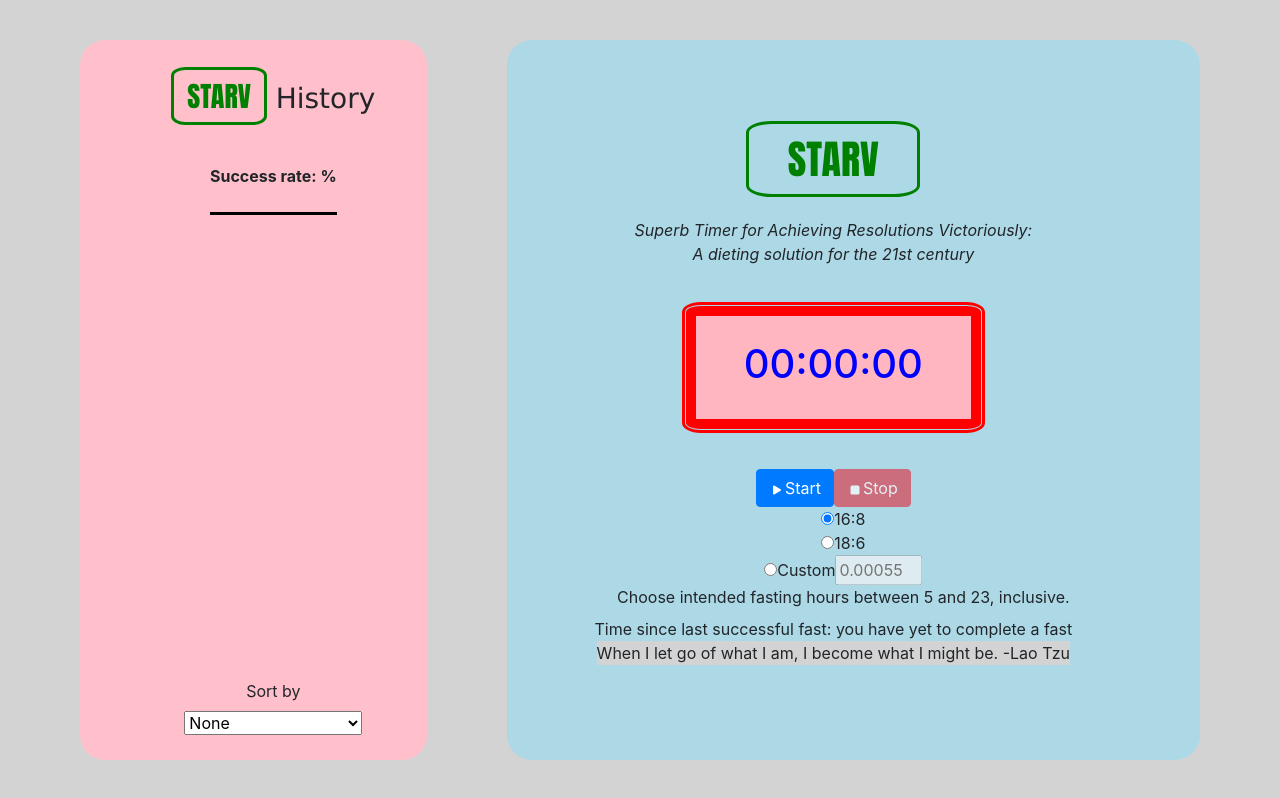
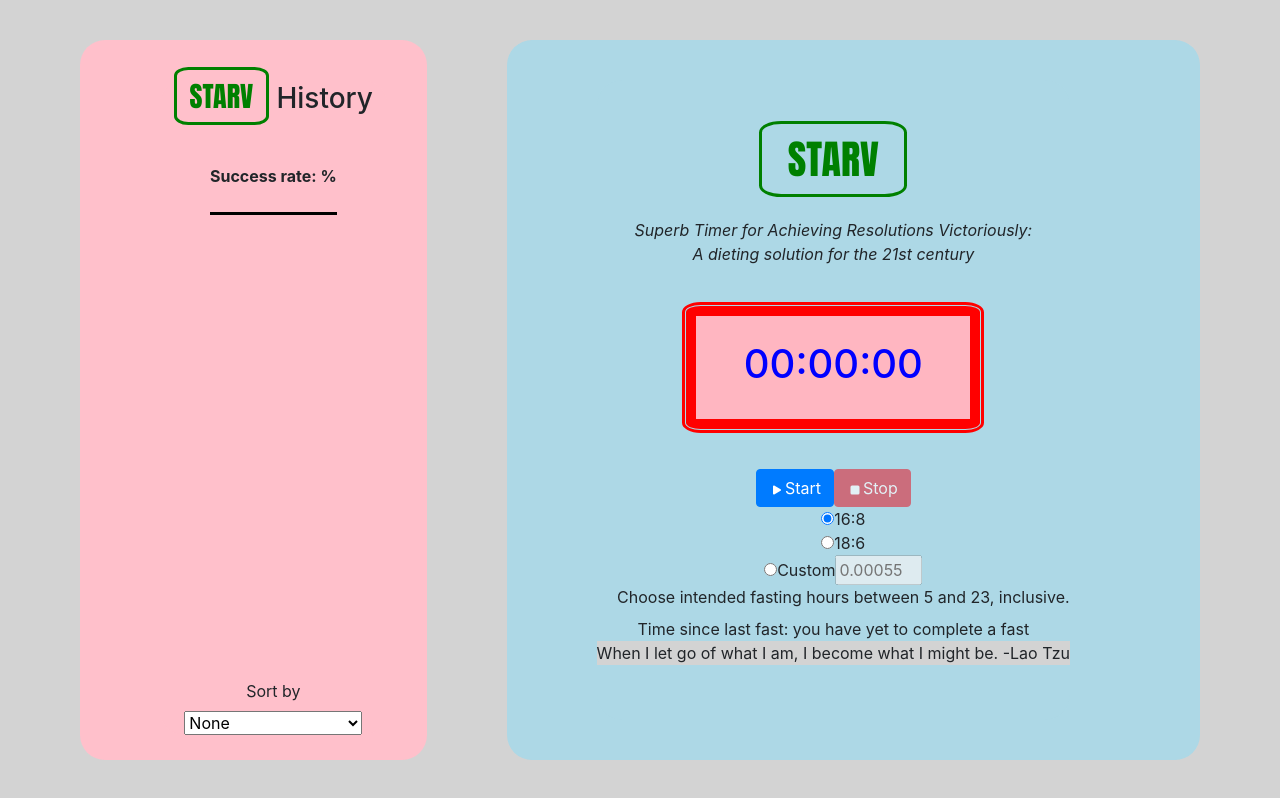
Before and after one commit to wan-li-va/STARV, a React (Create React App) app: page / in a window 1280 px wide. Built offline with nearby package versions, Linux system fonts and the light colour scheme.

Commit message:
Fixed time since last fast

```diff
--- a/src/App.js
+++ b/src/App.js
@@ -38,7 +38,7 @@ export default class App extends Component {
           <StatsPanel pastFasts={this.state.pastFasts} />
         </div>
         <div className="MainPanel">
-          <MainPanel saveFast={this.saveFast} />
+          <MainPanel saveFast={this.saveFast} pastFasts={this.state.pastFasts} />
         </div>
       </div>
     );
--- a/src/MainPanel.css
+++ b/src/MainPanel.css
@@ -14,6 +14,6 @@
     border: 3px solid green;
     border-radius: 15%;
     padding: 5px;
-    padding-left: 3vw;
-    padding-right: 3vw;
+    padding-left: 2vw;
+    padding-right: 2vw;
 }
--- a/src/MainPanel.js
+++ b/src/MainPanel.js
@@ -41,6 +41,7 @@ export default class MainPanel extends Component {
         this.setState({ displayTime: parseInt(new_time) })
     }
 
+
     render() {
         return (
             <div className="MainPanel">
@@ -59,12 +60,14 @@ export default class MainPanel extends Component {
                     setDisplayTime={this.setDisplayTime}
                     displayTime={this.state.displayTime}
                     toggleStartButton={this.toggleStartButton}
-                    setDurationText={this.setDurationText} />
+                    setDurationText={this.setDurationText}
+                    pastFasts={this.props.pastFasts} />
 
                 <OptionsPanel
                     fastLength={this.state.fastLength}
                     displayTime={this.state.displayTime}
                     durationText={this.state.durationText}
+                    setDurationText={this.setDurationText}
                     isRunning={this.state.isRunning}
                     saveFast={this.props.saveFast}
                     setDisplayTime={this.setDisplayTime}
--- a/src/OptionsPanel.js
+++ b/src/OptionsPanel.js
@@ -1,5 +1,6 @@
 import React, { Component } from "react";
 import Button from "react-bootstrap/Button";
+import Moment from 'moment';
 import { BsFillPlayFill } from "react-icons/bs";
 import { BsFillStopFill } from "react-icons/bs";
 
@@ -50,6 +51,7 @@ export default class OptionsPanel extends Component {
             })
             this.props.toggleRunning();
             this.props.saveFast(this.props.fastLength, this.props.displayTime);
+            this.props.setDurationText(Moment(this.state.endTime).fromNow());
 
             this.props.toggleStartButton(false);
         } else {
@@ -95,7 +97,7 @@ export default class OptionsPanel extends Component {
                     Choose intended fasting hours between 5 and 23, inclusive.
                     </label>
             </div>
-            <div className="timeSince">Time since last successful fast: {this.props.durationText}
+            <div className="timeSince">Time since last fast: {this.props.durationText}
             </div>
         </div>
     }
--- a/src/StatsPanel.css
+++ b/src/StatsPanel.css
@@ -6,7 +6,6 @@
     margin-bottom: 1vh;
     display: flex;
     flex-direction: row;
-    font-family: Verdana, Geneva, sans-serif;
 }
 
 .logo {
--- a/src/Timer.js
+++ b/src/Timer.js
@@ -69,7 +69,9 @@ export default class Timer extends Component {
     }
 
     timePassed = setInterval(() => {
-        this.props.setDurationText(Moment(this.state.endTime).fromNow())
+        if(this.props.pastFasts.length !== 0) {
+            this.props.setDurationText(Moment(this.state.endTime).fromNow())
+        }
     }, 1000 * 60)
 
     render() {
```
